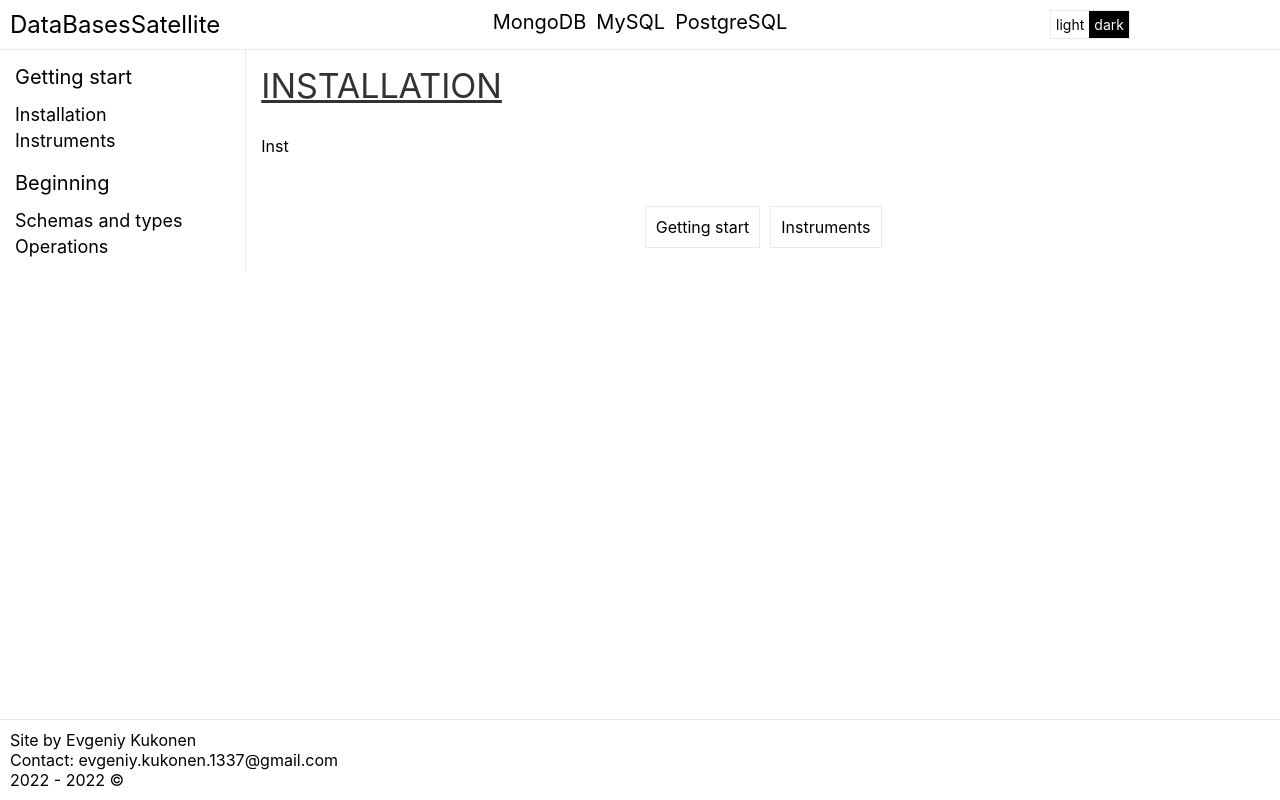
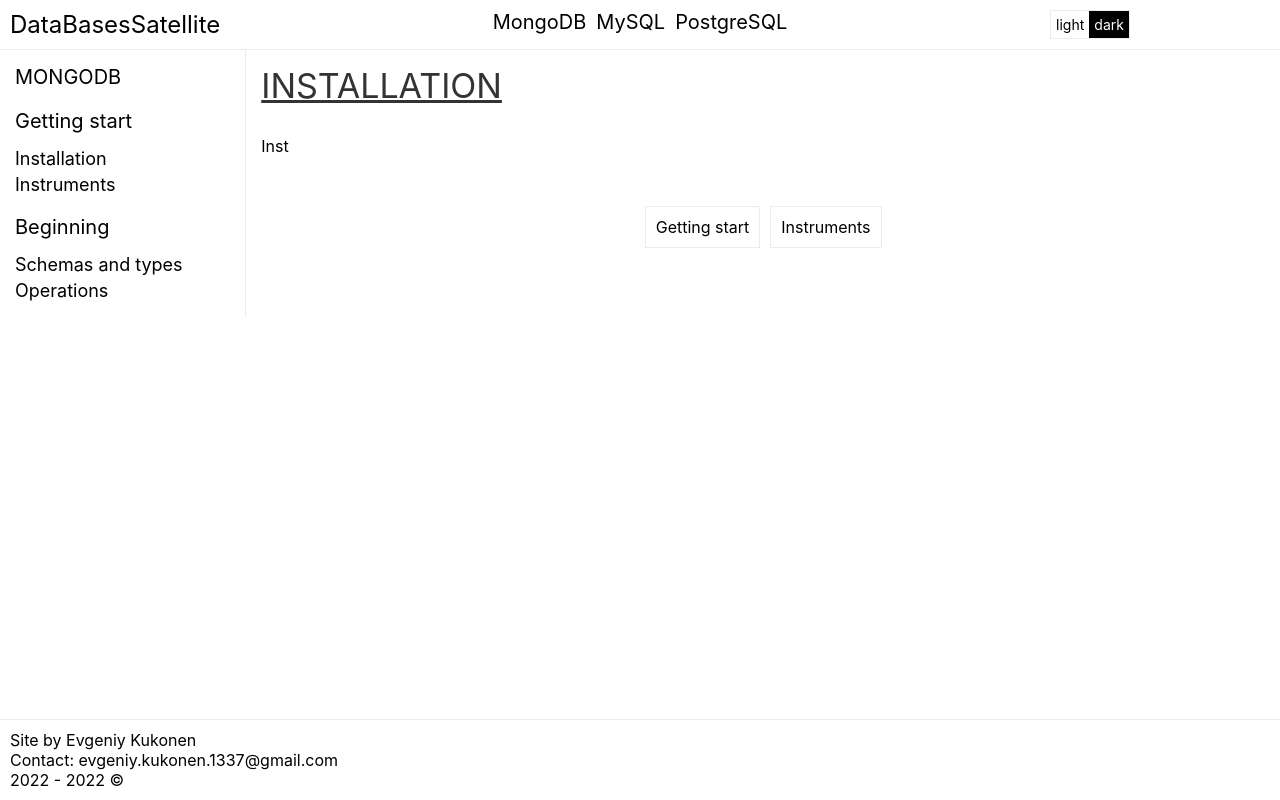
Before and after one commit to Kukonen/DataBasesSatellite, a Next.js app in the folder client/: page /mongodb/docs/gettingstart/installation in a window 1280 px wide. Built offline with nearby package versions, Linux system fonts and the light colour scheme.

Commit message:
add default page to navbar

```diff
--- a/client/components/DocsTemplates/docs.template.navbar.tsx
+++ b/client/components/DocsTemplates/docs.template.navbar.tsx
@@ -47,6 +47,13 @@ const DocsTemplateNavbar = ({database} : DocsTemplateNavbar):ReactElement => {
 
     return (
         <div className={styles.navbar}>
+            <div className={styles.navbarSection}>
+                <div className={styles.navbarTitle}>
+                    <Link href={prefix}>
+                        <a className={linkStyle}>{database.toUpperCase()}</a>
+                    </Link>
+                </div>
+            </div>
             {NavBar}
         </div>
     );
```
